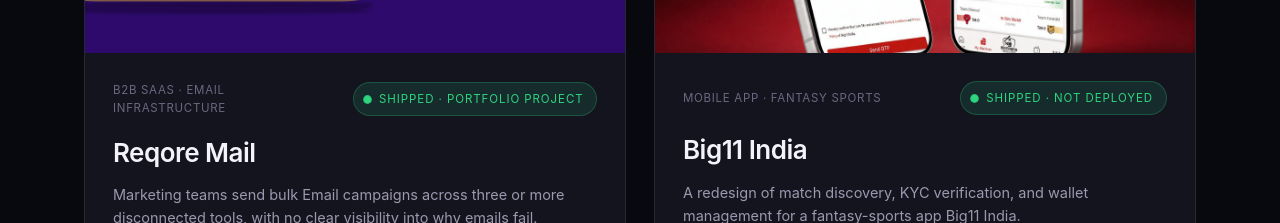
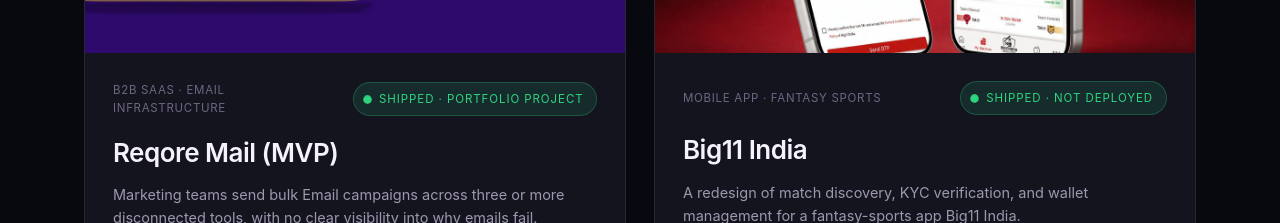
Before and after one commit to Prashant-712/prashant-portfolio, a React (Vite) app: page / in a window 1280 px wide. Shown: the part 1300-1523 px from the top of the page. Built offline with nearby package versions, Linux system fonts and the light colour scheme.

Commit message:
Update Content.js

```diff
--- a/src/data/content.js
+++ b/src/data/content.js
@@ -96,7 +96,7 @@
 export const caseStudies = [
   {
     slug: "reqore-mail",
-    title: "Reqore Mail",
+    title: "Reqore Mail (MVP)",
     tag: "B2B SaaS · Email Infrastructure",
     status: "Shipped · Portfolio Project",
     statusVariant: "mint",
```
